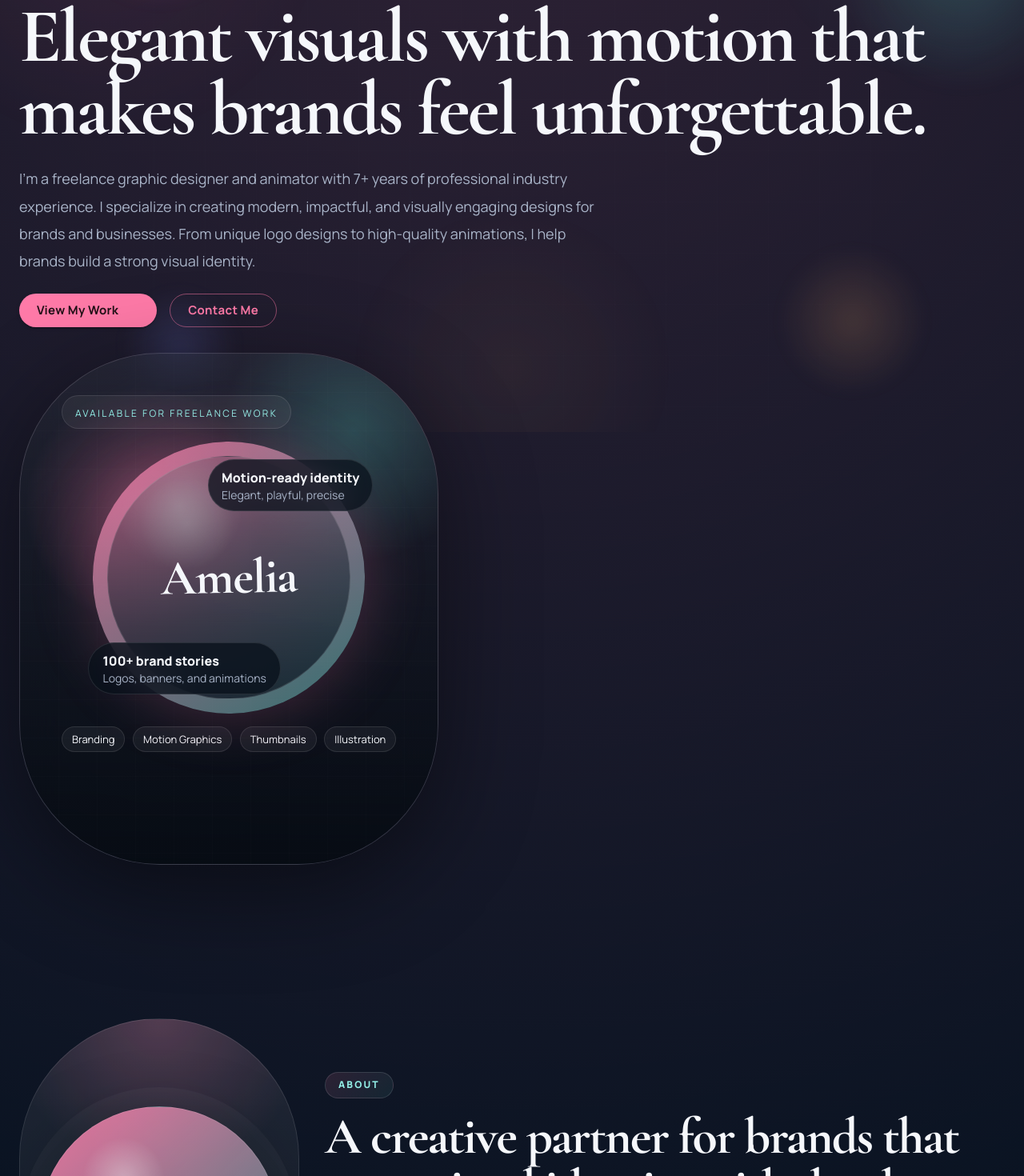
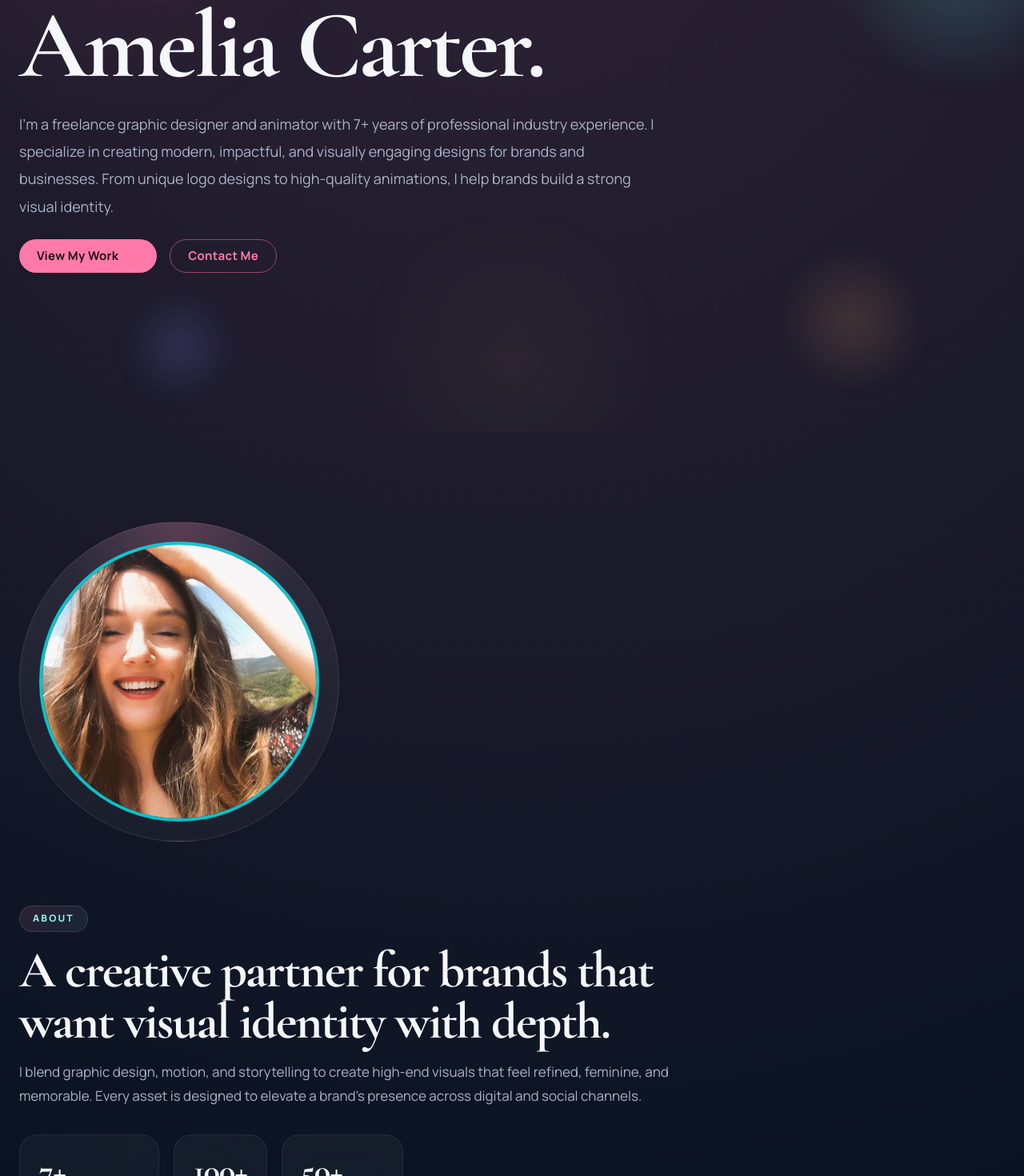
Before and after one commit to muhammadidreesshaikh/amelia-carter-portfolio, a React (Vite) app: page / in a window 1280 px wide. Shown: the part 260-1730 px from the top of the page at 80% size. Built offline with nearby package versions, Linux system fonts and the light colour scheme; some icons are missing.

Commit message:
banner section design completed

```diff
--- a/src/data/portfolioData.js
+++ b/src/data/portfolioData.js
@@ -8,7 +8,7 @@ const accentPairs = [
 
 export const heroCopy = {
   eyebrow: 'Graphic Designer & Animator',
-  headline: 'Elegant visuals with motion that makes brands feel unforgettable.',
+  headline: 'Amelia Carter.',
   description:
     'I’m a freelance graphic designer and animator with 7+ years of professional industry experience. I specialize in creating modern, impactful, and visually engaging designs for brands and businesses. From unique logo designs to high-quality animations, I help brands build a strong visual identity.',
 };
--- a/src/pages/HomePage.jsx
+++ b/src/pages/HomePage.jsx
@@ -25,6 +25,7 @@ import SectionHeading from '../components/SectionHeading';
 import ProjectCard from '../components/ProjectCard';
 import TestimonialCarousel from '../components/TestimonialCarousel';
 import { counters, heroCopy, projectHighlights, socialLinks, skills, testimonials } from '../data/portfolioData';
+import profileImg from '../img/dsaf.jpeg';
 
 const floatingVariants = {
   initial: { opacity: 0, scale: 0.8, y: 20 },
@@ -36,50 +37,50 @@ const floatingVariants = {
   }),
 };
 
-function HeroVisual() {
-  return (
-    <Box sx={{ position: 'relative', minHeight: { xs: 420, md: 640 }, borderRadius: 8, border: '1px solid rgba(255,255,255,0.1)', background: 'linear-gradient(145deg, rgba(255,255,255,0.08), rgba(255,255,255,0.03))', backdropFilter: 'blur(24px)', boxShadow: '0 30px 120px rgba(0,0,0,0.45)', overflow: 'hidden', p: { xs: 1.5, md: 2.5 } }}>
-      <Box component={motion.div} animate={{ y: [0, -16, 0] }} transition={{ duration: 7, repeat: Infinity, ease: 'easeInOut' }} sx={{ position: 'absolute', inset: 0, background: 'radial-gradient(circle at 30% 30%, rgba(255,122,168,0.3), transparent 26%), radial-gradient(circle at 80% 15%, rgba(96,230,217,0.22), transparent 24%), linear-gradient(180deg, rgba(10,17,29,0.3), rgba(5,10,17,0.9))' }} />
-      <Box sx={{ position: 'absolute', inset: 0, backgroundImage: 'linear-gradient(rgba(255,255,255,0.045) 1px, transparent 1px), linear-gradient(90deg, rgba(255,255,255,0.045) 1px, transparent 1px)', backgroundSize: '48px 48px', opacity: 0.35 }} />
+// function HeroVisual() {
+//   return (
+//     <Box sx={{ position: 'relative', minHeight: { xs: 420, md: 640 }, borderRadius: 8, border: '1px solid rgba(255,255,255,0.1)', background: 'linear-gradient(145deg, rgba(255,255,255,0.08), rgba(255,255,255,0.03))', backdropFilter: 'blur(24px)', boxShadow: '0 30px 120px rgba(0,0,0,0.45)', overflow: 'hidden' }}>
+//       <Box component={motion.div} animate={{ y: [0, -16, 0] }} transition={{ duration: 7, repeat: Infinity, ease: 'easeInOut' }} sx={{ position: 'absolute', inset: 0, background: 'radial-gradient(circle at 30% 30%, rgba(255,122,168,0.3), transparent 26%), radial-gradient(circle at 80% 15%, rgba(96,230,217,0.22), transparent 24%), linear-gradient(180deg, rgba(10,17,29,0.3), rgba(5,10,17,0.9))' }} />
+//       <Box sx={{ position: 'absolute', inset: 0, backgroundImage: 'linear-gradient(rgba(255,255,255,0.045) 1px, transparent 1px), linear-gradient(90deg, rgba(255,255,255,0.045) 1px, transparent 1px)', backgroundSize: '48px 48px', opacity: 0.35 }} />
 
-      <Box sx={{ position: 'relative', zIndex: 1, height: '100%', p: { xs: 2.5, md: 4 } }}>
-        <Stack spacing={2} sx={{ height: '100%', justifyContent: 'space-between' }}>
-          <Paper elevation={0} sx={{ width: 'fit-content', px: 2, py: 1, borderRadius: 999, border: '1px solid rgba(255,255,255,0.1)', backgroundColor: alpha('#ffffff', 0.05) }}>
-            <Typography variant="caption" sx={{ letterSpacing: '0.2em', textTransform: 'uppercase', color: 'secondary.light' }}>
-              Available for freelance work
-            </Typography>
-          </Paper>
+//       <Box sx={{ position: 'relative', zIndex: 1, height: '100%', p: { xs: 2.5, md: 4 } }}>
+//         <Stack spacing={2} sx={{ height: '100%', justifyContent: 'space-between' }}>
+//           <Paper elevation={0} sx={{ width: 'fit-content', px: 2, py: 1, borderRadius: 999, border: '1px solid rgba(255,255,255,0.1)', backgroundColor: alpha('#ffffff', 0.05) }}>
+//             <Typography variant="caption" sx={{ letterSpacing: '0.2em', textTransform: 'uppercase', color: 'secondary.light' }}>
+//               Available for freelance work
+//             </Typography>
+//           </Paper>
 
-          <Box sx={{ position: 'relative', alignSelf: 'center', width: { xs: 240, md: 340 }, mt: { xs: 1, md: 2 } }}>
-            <Box component={motion.div} animate={{ rotate: [0, 2, 0, -2, 0] }} transition={{ duration: 8, repeat: Infinity, ease: 'easeInOut' }} sx={{ position: 'relative', width: '100%', borderRadius: '50%', aspectRatio: '1 / 1', background: 'radial-gradient(circle at 35% 30%, rgba(255,255,255,0.28), transparent 18%), linear-gradient(145deg, rgba(255,122,168,0.8), rgba(96,230,217,0.45))', boxShadow: '0 0 80px rgba(255,122,168,0.24)', overflow: 'hidden' }}>
-              <Box sx={{ position: 'absolute', inset: 18, borderRadius: '50%', background: 'linear-gradient(180deg, rgba(9,17,30,0.2), rgba(9,17,30,0.72)), radial-gradient(circle at 30% 20%, rgba(255,255,255,0.35), transparent 25%)', border: '1px solid rgba(255,255,255,0.12)', display: 'grid', placeItems: 'center', p: 2 }}>
-                <Typography variant="h3" sx={{ fontSize: { xs: 46, md: 62 }, textAlign: 'center' }}>
-                  Amelia
-                </Typography>
-              </Box>
-            </Box>
+//           <Box sx={{ position: 'relative', alignSelf: 'center', width: { xs: 240, md: 340 }, mt: { xs: 1, md: 2 } }}>
+//             <Box component={motion.div} animate={{ rotate: [0, 2, 0, -2, 0] }} transition={{ duration: 8, repeat: Infinity, ease: 'easeInOut' }} sx={{ position: 'relative', width: '100%', borderRadius: '50%', aspectRatio: '1 / 1', background: 'radial-gradient(circle at 35% 30%, rgba(255,255,255,0.28), transparent 18%), linear-gradient(145deg, rgba(255,122,168,0.8), rgba(96,230,217,0.45))', boxShadow: '0 0 80px rgba(255,122,168,0.24)', overflow: 'hidden' }}>
+//               <Box sx={{ position: 'absolute', inset: 14, borderRadius: '50%', background: 'linear-gradient(180deg, rgba(9,17,30,0.2), rgba(9,17,30,0.72)), radial-gradient(circle at 30% 20%, rgba(255,255,255,0.35), transparent 25%)', border: '1px solid rgba(255,255,255,0.12)', display: 'grid', placeItems: 'center' }}>
+//                 <Typography variant="h3" sx={{ fontSize: { xs: 46, md: 62 }, textAlign: 'center' }}>
+//                   Amelia
+//                 </Typography>
+//               </Box>
+//             </Box>
 
-            <Box component={motion.div} variants={floatingVariants} initial="initial" animate="animate" custom={0.2} sx={{ position: 'absolute', right: -10, top: 22, px: 2, py: 1.2, borderRadius: 4, border: '1px solid rgba(255,255,255,0.1)', background: 'rgba(8,16,27,0.76)', backdropFilter: 'blur(18px)' }}>
-              <Typography sx={{ fontWeight: 800 }}>Motion-ready identity</Typography>
-              <Typography variant="body2" sx={{ color: 'text.secondary' }}>Elegant, playful, precise</Typography>
-            </Box>
+//             <Box component={motion.div} variants={floatingVariants} initial="initial" animate="animate" custom={0.2} sx={{ position: 'absolute', right: -10, top: 22, px: 2, py: 1.2, borderRadius: 4, border: '1px solid rgba(255,255,255,0.1)', background: 'rgba(8,16,27,0.76)', backdropFilter: 'blur(18px)' }}>
+//               <Typography sx={{ fontWeight: 800 }}>Motion-ready identity</Typography>
+//               <Typography variant="body2" sx={{ color: 'text.secondary' }}>Elegant, playful, precise</Typography>
+//             </Box>
 
-            <Box component={motion.div} variants={floatingVariants} initial="initial" animate="animate" custom={0.45} sx={{ position: 'absolute', left: -6, bottom: 24, px: 2.2, py: 1.2, borderRadius: 4, border: '1px solid rgba(255,255,255,0.1)', background: 'rgba(8,16,27,0.76)', backdropFilter: 'blur(18px)' }}>
-              <Typography sx={{ fontWeight: 800 }}>100+ brand stories</Typography>
-              <Typography variant="body2" sx={{ color: 'text.secondary' }}>Logos, banners, and animations</Typography>
-            </Box>
-          </Box>
+//             <Box component={motion.div} variants={floatingVariants} initial="initial" animate="animate" custom={0.45} sx={{ position: 'absolute', left: -6, bottom: 24, px: 2.2, py: 1.2, borderRadius: 4, border: '1px solid rgba(255,255,255,0.1)', background: 'rgba(8,16,27,0.76)', backdropFilter: 'blur(18px)' }}>
+//               <Typography sx={{ fontWeight: 800 }}>100+ brand stories</Typography>
+//               <Typography variant="body2" sx={{ color: 'text.secondary' }}>Logos, banners, and animations</Typography>
+//             </Box>
+//           </Box>
 
-          <Stack direction="row" spacing={1.2} sx={{ flexWrap: 'wrap' }}>
-            {['Branding', 'Motion Graphics', 'Thumbnails', 'Illustration'].map((tag) => (
-              <Chip key={tag} label={tag} sx={{ backgroundColor: alpha('#ffffff', 0.05), border: '1px solid rgba(255,255,255,0.1)', color: 'text.primary' }} />
-            ))}
-          </Stack>
-        </Stack>
-      </Box>
-    </Box>
-  );
-}
+//           <Stack direction="row" spacing={1.2} sx={{ flexWrap: 'wrap' }}>
+//             {['Branding', 'Motion Graphics', 'Thumbnails', 'Illustration'].map((tag) => (
+//               <Chip key={tag} label={tag} sx={{ backgroundColor: alpha('#ffffff', 0.05), border: '1px solid rgba(255,255,255,0.1)', color: 'text.primary' }} />
+//             ))}
+//           </Stack>
+//         </Stack>
+//       </Box>
+//     </Box>
+//   );
+// }
 
 export default function HomePage() {
   const [submitted, setSubmitted] = useState(false);
@@ -101,40 +102,42 @@ export default function HomePage() {
                     {heroCopy.eyebrow}
                   </Box>
 
-                <Typography variant="h1" sx={{ fontSize: { xs: 54, sm: 74, md: 96 } }}>{heroCopy.headline}</Typography>
+                  <Typography variant="h1" sx={{ fontSize: { xs: 60, sm: 80, md: 120 } }}>{heroCopy.headline}</Typography>
 
-                <Typography variant="body1" sx={{ color: 'text.secondary', fontSize: { xs: 16, md: 18 }, lineHeight: 1.9, maxWidth: 720 }}>{heroCopy.description}</Typography>
+                  <Typography variant="body1" sx={{ color: 'text.secondary', fontSize: { xs: 16, md: 18 }, lineHeight: 1.9, maxWidth: 800 }}>{heroCopy.description}</Typography>
 
                   <Stack direction={{ xs: 'column', sm: 'row' }} spacing={2}>
                     <Button variant="contained" size="large" href="#work" endIcon={<ArrowForwardRounded />}>View My Work</Button>
                     <Button variant="outlined" size="large" href="#contact">Contact Me</Button>
                   </Stack>
-
-                {/* <Stack direction="row" spacing={1.4} sx={{ flexWrap: 'wrap', pt: 1 }}>
-                  <Box sx={{ display: 'flex', alignItems: 'center', gap: 1, color: 'text.secondary' }}>
-                    <EmailRounded fontSize="small" /> hello@ameliacarter.design
-                  </Box>
-                  <Box sx={{ display: 'flex', alignItems: 'center', gap: 1, color: 'text.secondary' }}>
-                    <Instagram fontSize="small" /> @ameliacarterart
-                  </Box>
-                </Stack> */}
                 </Stack>
               </Grid>
 
-            <Grid item xs={12} lg={6}>
+            {/* <Grid item xs={12} lg={6}>
               <HeroVisual />
-            </Grid>
+            </Grid> */}
+
           </Grid>
         </Container>
       </Box>
 
       <AnimatedSection>
         <Container maxWidth="xl">
-          <Grid container spacing={4} alignItems="center">
+          <Grid container spacing={10} alignItems="center">
             <Grid item xs={12} md={5}>
-              <Box sx={{ minHeight: 520, borderRadius: 8, overflow: 'hidden', position: 'relative', border: '1px solid rgba(255,255,255,0.1)', background: 'linear-gradient(180deg, rgba(255,255,255,0.08), rgba(255,255,255,0.03)), radial-gradient(circle at top, rgba(255,122,168,0.22), transparent 35%)', display: 'grid', placeItems: 'center' }}>
-                <Box sx={{ p: { xs: 2, md: 3 }, borderRadius: '50%', background: 'rgba(255,255,255,0.03)' }}>
+              <Box sx={{ borderRadius: '50%', overflow: 'hidden', position: 'relative', border: '1px solid rgba(255,255,255,0.1)', background: 'linear-gradient(180deg, rgba(255,255,255,0.08), rgba(255,255,255,0.03)), radial-gradient(circle at top, rgba(255,122,168,0.22), transparent 35%)', display: 'grid', placeItems: 'center' }}>
+                <Box sx={{ p: { xs: 2, md: 3 }, display: 'grid', placeItems: 'center' }}>
+                  {(heroCopy.profileImage || profileImg || projectHighlights?.[0]?.image) ? (
+                    <Box
+                      component="img"
+                      src={heroCopy.profileImage || profileImg || projectHighlights[0].image}
+                      alt="Amelia Carter"
+                      sx={{ width: { xs: 300, md: 350 }, height: { xs: 300, md: 350 }, objectFit: 'cover', border: '4px solid rgba(10, 225, 233, 0.84)', borderRadius: '50%', }}
+                    //   sx={{ width: { xs: 220, md: 300 }, height: { xs: 220, md: 300 }, objectFit: 'cover', border: '4px solid rgba(10, 225, 233, 0.84)', borderRadius: '50%', }}
+                    />
+                  ) : (
                     <Avatar alt="Amelia Carter placeholder" sx={{ width: { xs: 220, md: 300 }, height: { xs: 220, md: 300 }, bgcolor: 'transparent', border: '1px solid rgba(255,255,255,0.1)', background: 'radial-gradient(circle at 35% 30%, rgba(255,255,255,0.35), transparent 18%), linear-gradient(135deg, rgba(255,122,168,0.9), rgba(96,230,217,0.45))', boxShadow: '0 24px 90px rgba(0,0,0,0.4)', fontSize: 80, fontWeight: 900 }}>AC</Avatar>
+                  )}
                 </Box>
               </Box>
             </Grid>
@@ -142,10 +145,10 @@ export default function HomePage() {
             <Grid item xs={12} md={7}>
               <SectionHeading eyebrow="About" title="A creative partner for brands that want visual identity with depth." description="I blend graphic design, motion, and storytelling to create high-end visuals that feel refined, feminine, and memorable. Every asset is designed to elevate a brand’s presence across digital and social channels." />
 
-              <Grid container spacing={2.2} sx={{ mt: 1 }}>
+              <Grid container spacing={2.2} sx={{ mt: 4 }}>
                 {counters.map((counter, index) => (
                   <Grid item xs={12} sm={4} key={counter.label}>
-                    <Card component={motion.div} initial={{ opacity: 0, y: 20 }} whileInView={{ opacity: 1, y: 0 }} transition={{ duration: 0.55, delay: index * 0.1 }} viewport={{ once: true }} sx={{ p: 0, borderRadius: 4, border: '1px solid rgba(255,255,255,0.08)', background: 'rgba(255,255,255,0.04)', backdropFilter: 'blur(18px)' }}>
+                    <Card component={motion.div} initial={{ opacity: 0, y: 20 }} whileInView={{ opacity: 1, y: 0 }} transition={{ duration: 0.55, delay: index * 0.1 }} viewport={{ once: true }} sx={{ p: 0, borderRadius: 1, border: '1px solid rgba(255,255,255,0.08)', background: 'rgba(255,255,255,0.04)', backdropFilter: 'blur(18px)' }}>
                       <CardContent sx={{ p: 3 }}>
                         <Typography variant="h3" sx={{ fontSize: 42 }}>{counter.value}</Typography>
                         <Typography sx={{ color: 'text.secondary', mt: 1 }}>{counter.label}</Typography>
```
Also changed, not shown: src/img/dsaf.jpeg (added), 3 other files (tests, documents, lock files or other folders). Lines whose indentation alone changed are shown as unchanged.
